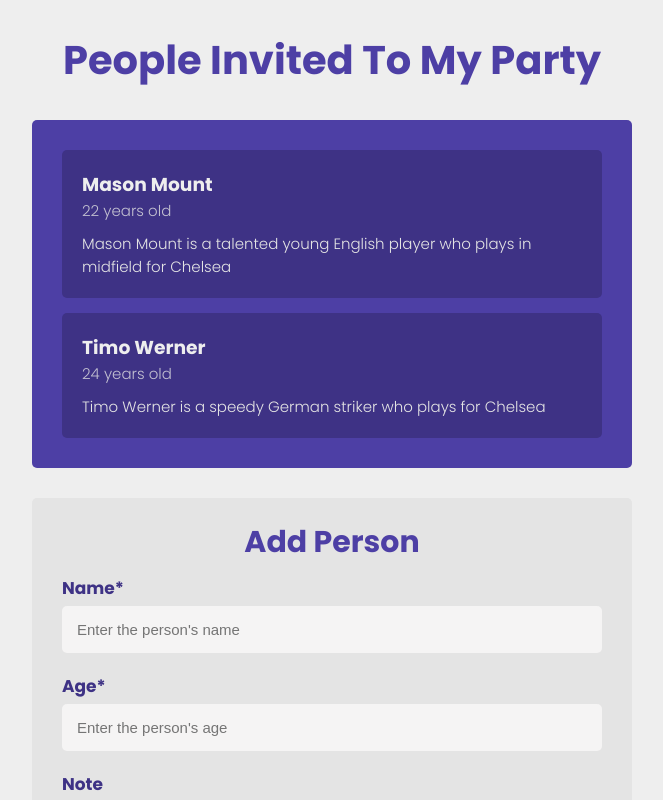
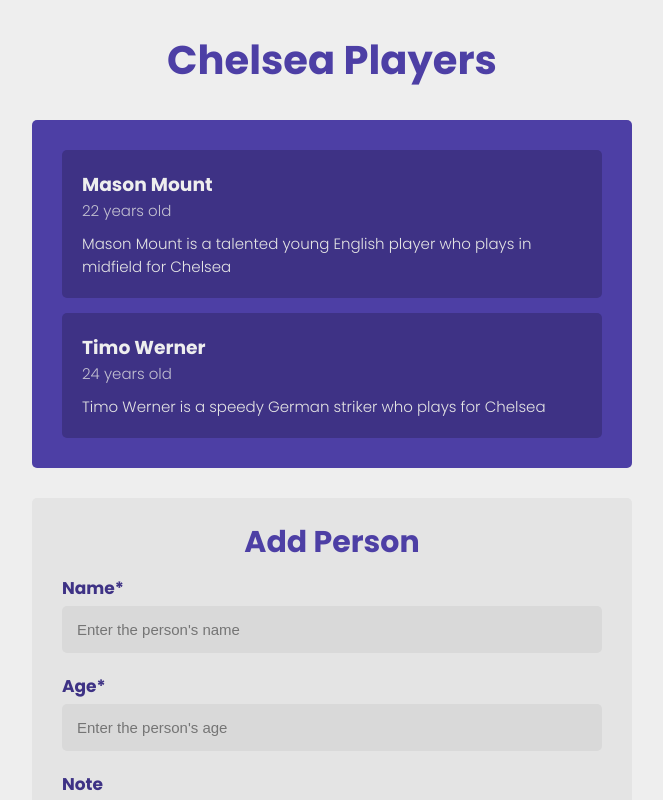
Before and after one commit to Ayon95/react-typescript-demo, a React (Create React App) app: page / in a window 1280 px wide. Shown: the top 800 px of the page, without its empty margins (308-971 px from the left). Built offline with nearby package versions, Linux system fonts and the light colour scheme.

Commit message:
moved the type definition for a Person to definitions.ts, and changed the Props type definitions for the components

```diff
--- a/src/App.tsx
+++ b/src/App.tsx
@@ -2,19 +2,13 @@
 import Form from './components/Form';
 import List from './components/List';
 import data from './data.js';
-
-export interface IPerson {
-	id: number | string;
-	name: string;
-	age: number;
-	note?: string;
-}
+import { Person } from './definitions';
 
 function App() {
-	const [people, setPeople] = useState<IPerson[]>(data);
+	const [people, setPeople] = useState<Person[]>(data);
 	return (
 		<div className="App">
-			<h1>People Invited To My Party</h1>
+			<h1>Chelsea Players</h1>
 			<List people={people} />
 			<Form people={people} setPeople={setPeople} />
 		</div>
--- a/src/components/Form.tsx
+++ b/src/components/Form.tsx
@@ -1,14 +1,14 @@
 import { useState } from 'react';
 import InputField from './InputField';
-import { IPerson } from '../App';
 import { v4 } from 'uuid';
+import { Person } from '../definitions';
 
-interface FormProps {
-	people: IPerson[];
-	setPeople: React.Dispatch<React.SetStateAction<IPerson[]>>;
-}
+type Props = {
+	people: Person[];
+	setPeople: React.Dispatch<React.SetStateAction<Person[]>>;
+};
 
-export default function Form({ people, setPeople }: FormProps) {
+export default function Form({ people, setPeople }: Props) {
 	const [name, setName] = useState('');
 	const [age, setAge] = useState('');
 	const [note, setNote] = useState('');
@@ -22,7 +22,7 @@
 	function handleSubmit(e: React.FormEvent<HTMLFormElement>) {
 		e.preventDefault();
 		if (!name || !age) return;
-		const newPerson: IPerson = { id: v4(), name, age: Number.parseFloat(age), note };
+		const newPerson: Person = { id: v4(), name, age: Number.parseFloat(age), note };
 		setPeople([...people, newPerson]);
 		clearInputs();
 	}
--- a/src/components/InputField.tsx
+++ b/src/components/InputField.tsx
@@ -1,4 +1,4 @@
-interface InputFieldProps {
+type Props = {
 	label: string;
 	name: string;
 	type: 'text' | 'number' | 'email';
@@ -6,9 +6,9 @@
 	placeholder: string;
 	value: string;
 	setValue: React.Dispatch<React.SetStateAction<string>>;
-}
+};
 
-export default function InputField(props: InputFieldProps) {
+export default function InputField(props: Props) {
 	return (
 		<>
 			<label htmlFor={props.name} className="form__label">
--- /dev/null
+++ b/src/definitions.ts
@@ -0,0 +1,6 @@
+export type Person = {
+	id: number | string;
+	name: string;
+	age: number;
+	note?: string;
+};
--- a/src/index.css
+++ b/src/index.css
@@ -123,7 +123,7 @@
 	padding: 1.5rem;
 	border: none;
 	border-radius: var(--border-radius);
-	background-color: hsl(0, 3%, 96%);
+	background-color: hsl(0, 0%, 85%);
 	outline: none;
 	margin-bottom: 2rem;
 	font-size: 1.5rem;
```
Also changed, not shown: src/components/List.tsx (+5 -5 lines), src/index.tsx (+8 -8 lines).
